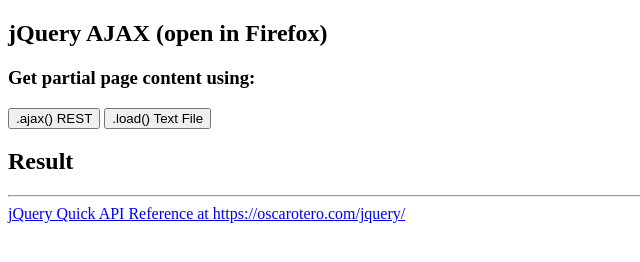
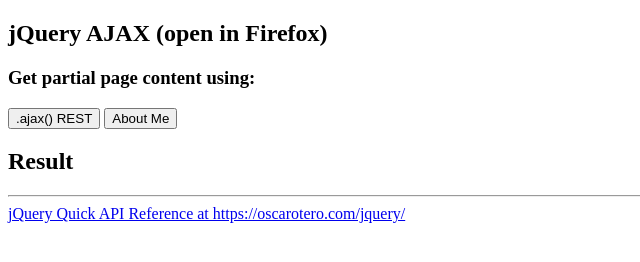
Before and after one commit to Sampath2609/w08, a plain HTML site: page index.html in a window 1280 px wide. Shown: the full height of the page, 0-640 px from the left. Drawn offline with nearby package versions, Linux system fonts and the light colour scheme.

Commit message:
Update index.html

```diff
--- a/index.html
+++ b/index.html
@@ -7,7 +7,7 @@
 	<h2>jQuery AJAX (open in Firefox)</h2>
 	<h3> Get partial page content using:</h3>
        <button id="btnAjax" > .ajax() REST</button>
-	<button id="btnLoadText">.load() Text File</button>
+	<button id="btnLoadText">About Me</button>
 	<h2> Result</h2>
 	<div id="showResult"></div>
 <hr>
```
